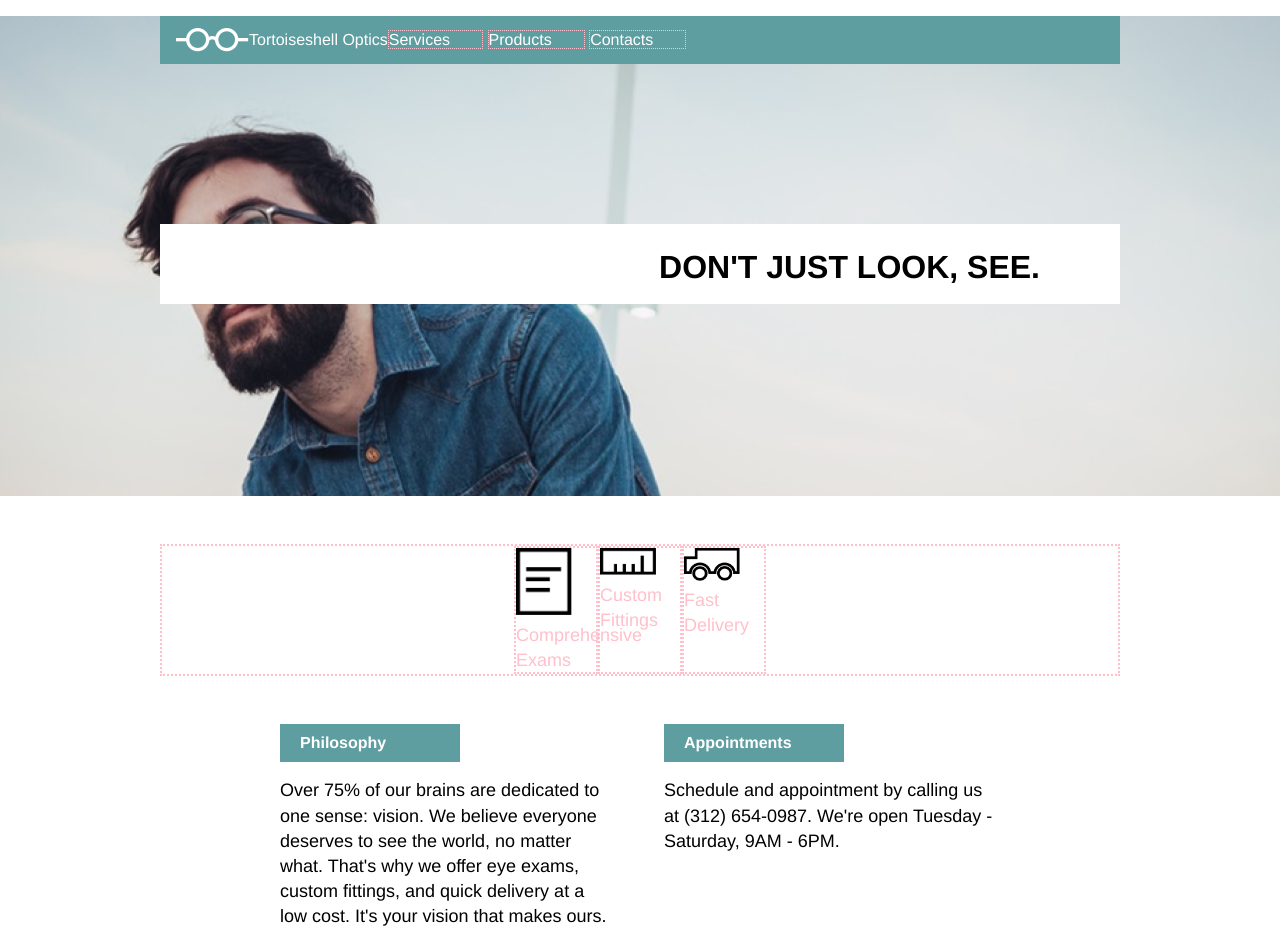
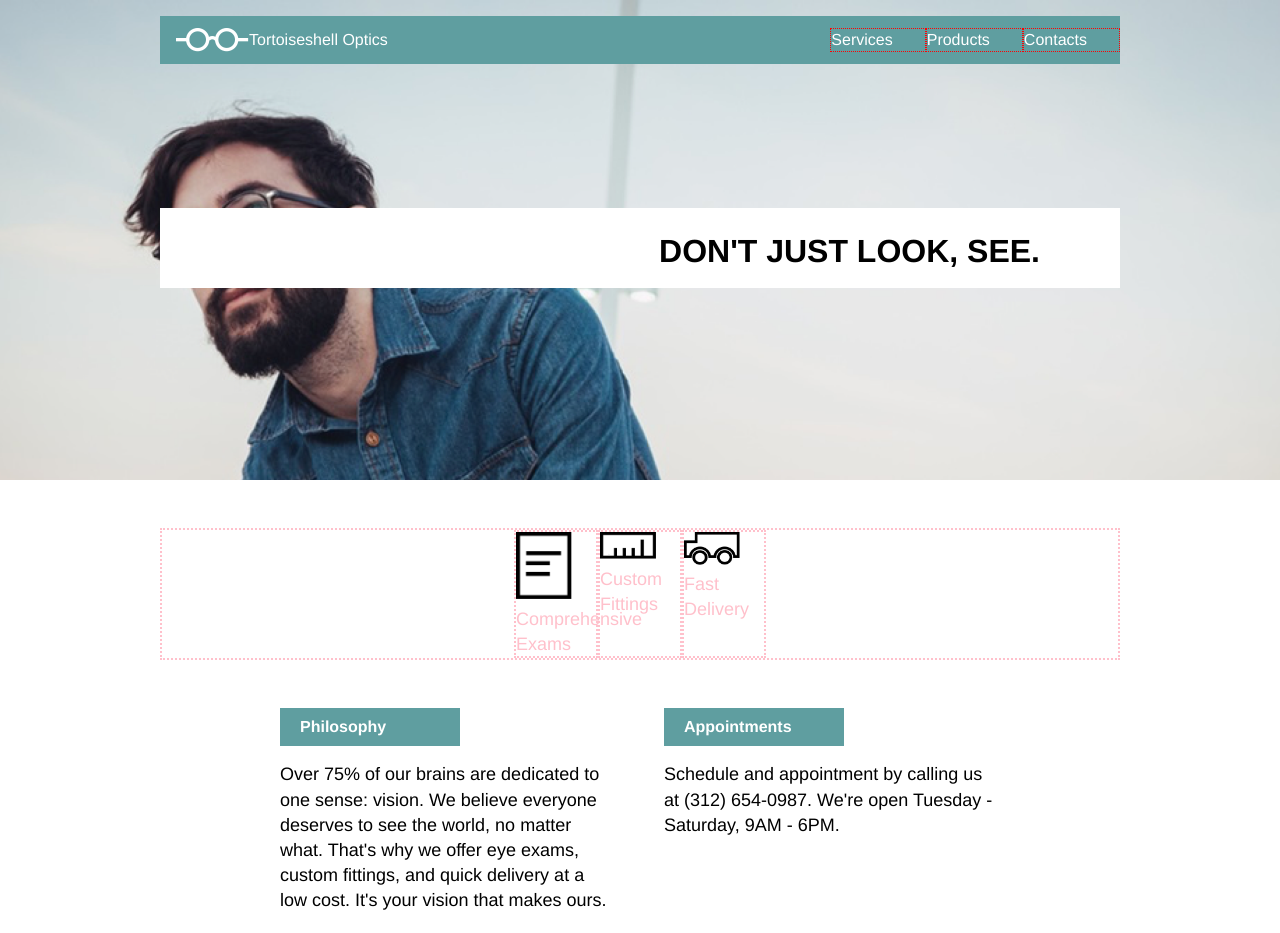
Before and after one commit to earth2travis/Tortoiseshell_Optics, a plain HTML site: page index.html in a window 1280 px wide. Shown: the top 933 px of the page. Drawn offline with Linux system fonts and the light colour scheme.

Commit message:
Made changes to shit

```diff
--- a/index.html
+++ b/index.html
@@ -15,11 +15,13 @@
           <nav class="container">
             <img class="logo" src="./resources/images/logo-white.png">
             <h1>Tortoiseshell Optics</h1>
-            <ul class="align_right">
+            <div class="nav-container">
+            <ul>
                 <li>Services</li>
                 <li>Products</li>
                 <li>Contacts</li>
             </ul>
+          </div>
           </nav>
 
           <div class="container hero_text">
--- a/resources/css/styles.css
+++ b/resources/css/styles.css
@@ -28,11 +28,18 @@ body {
   height: 1.5rem;
 }
 
+.nav-container {
+  display: flex;
+  justify-content: flex-end;
+  width: 100%;
+}
+
 nav {
   display: flex;
   align-items: center;
   background-color: cadetblue;
-  margin-top: 1rem;
+  position: relative;
+  top:1rem;
   color: white;
   font-size: 1rem;
   height: 3rem;
@@ -40,17 +47,19 @@ nav {
 
 nav h1 {
   display: inline-block;
+  width: 200px;
 }
 
 nav ul {
+  display: flex;
+  flex-flow: row wrap;
   padding: 1rem 0;
   justify-content: flex-end;
 }
 
-nav li {
-  display: inline;
+nav ul li {
   padding-right: 2rem;
-  border: 1px dotted pink;
+  border: 1px dotted red;
 }
 
 .hero_text {
```
